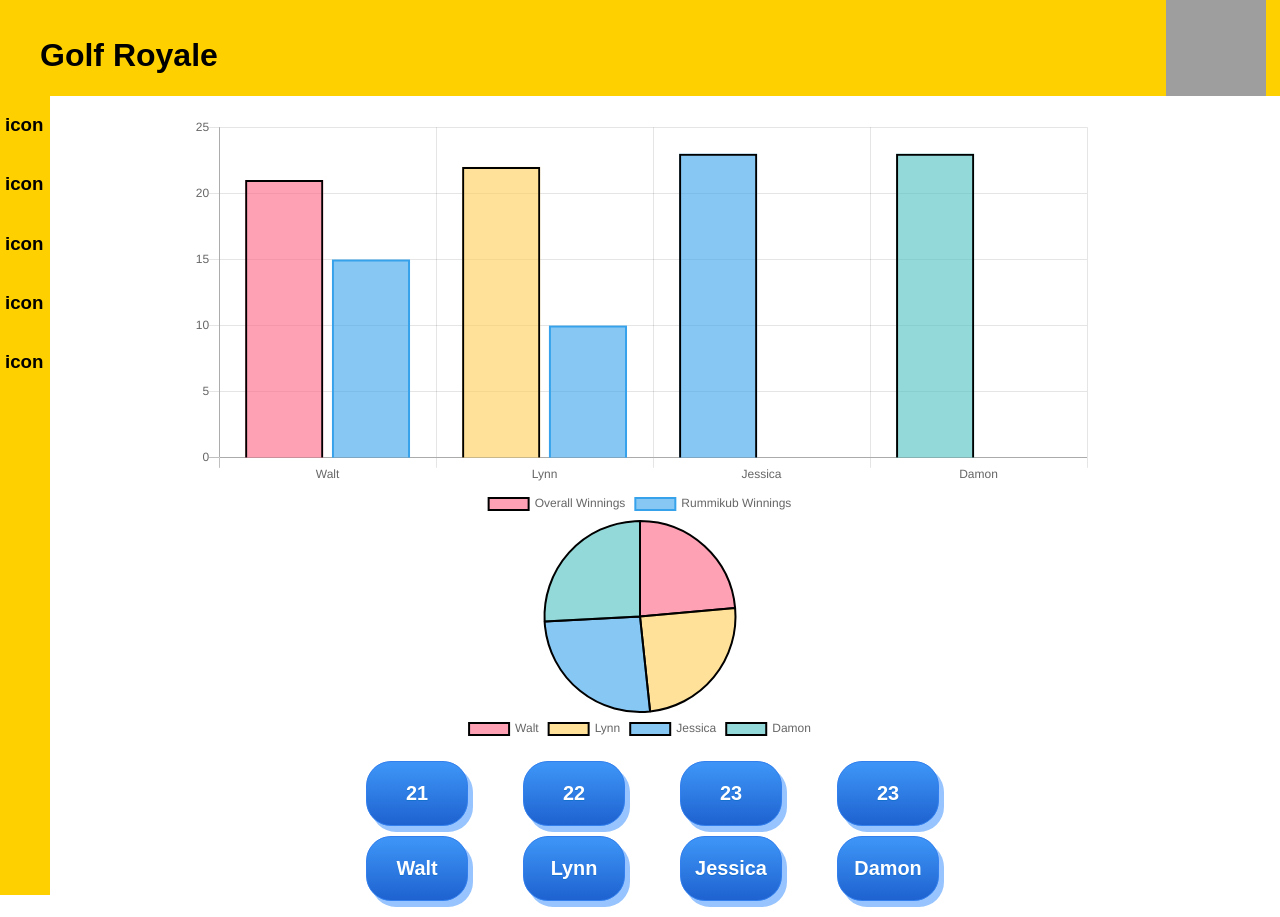
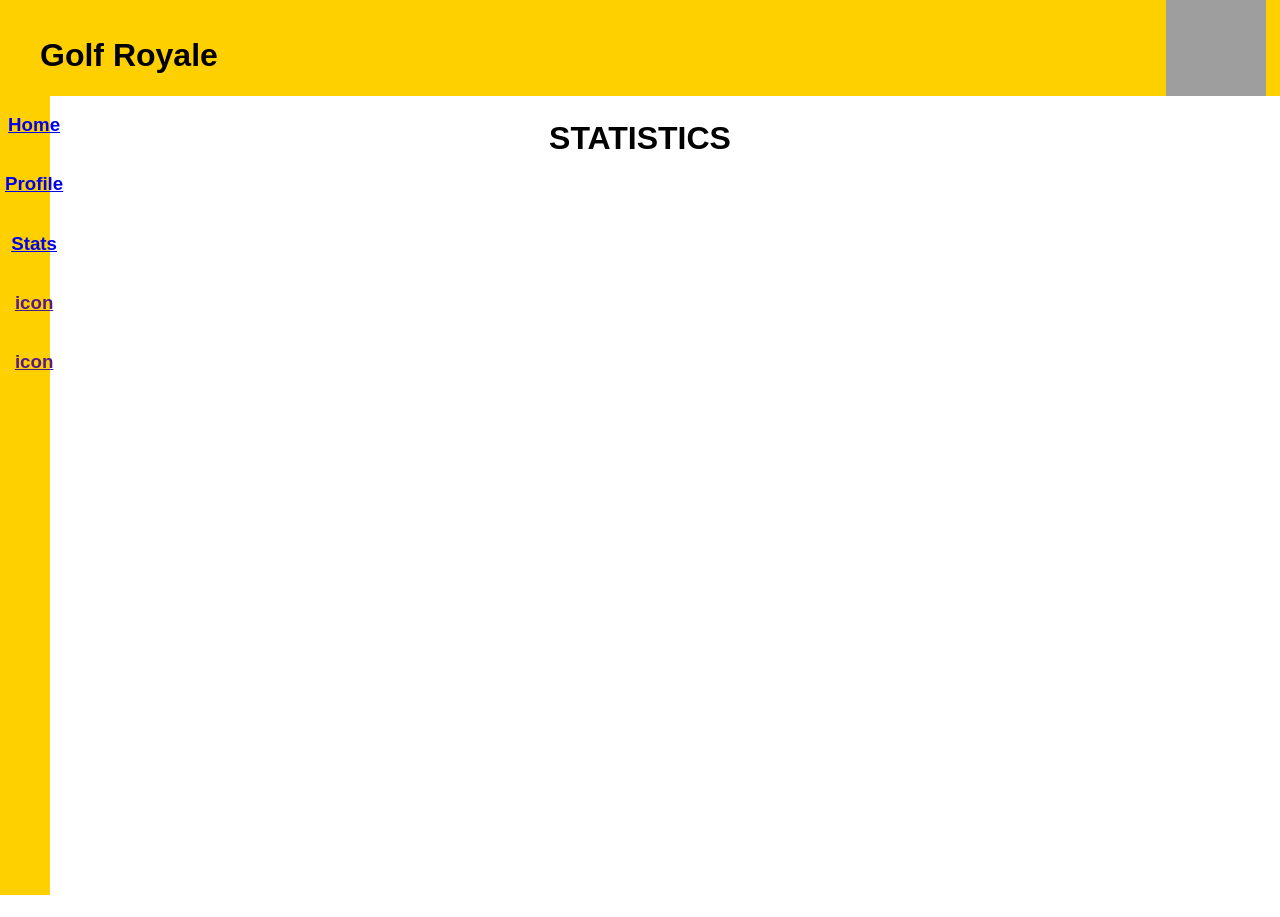
Before and after one commit to WaltDeyzel/scoreboard, a React (Create React App) app: page /user-stats in a window 1280 px wide. After the commit the page ends 800 px from the top, so only its background shows below. Built offline with nearby package versions, Linux system fonts and the light colour scheme; grey boxes are pictures that could not be loaded.

Commit message:
Page routing is set up!

```diff
--- a/src/components/Navbar/Navbar.css
+++ b/src/components/Navbar/Navbar.css
@@ -32,10 +32,10 @@
     position: fixed; /* Fixed Sidebar (stay in place on scroll) */
     z-index: 1; /* Stay on top */
     bottom: 0;
-    background-color: lightseagreen;
     overflow: hidden;
   }
   .Tiles{
+    position: relative;
     justify-content: space-evenly;
     flex-flow: row;
 
@@ -49,6 +49,6 @@
   }
 }
 
-h3:hover{
+.Tiles li h3:hover{
   color:honeydew;
 }
--- a/src/components/Navbar/Navbar.js
+++ b/src/components/Navbar/Navbar.js
@@ -1,5 +1,6 @@
 import React from 'react';
 import './Navbar.css';
+import { Route, Link } from 'react-router-dom';
 // import { FontAwesomeIcon } from '@fortawesome/react-fontawesome'
 // import { faCoffee } from '@fortawesome/free-solid-svg-icons'
 
@@ -8,11 +9,11 @@ const navBar = (props) => {
     return (
         <div className='Navbar'>
             <ul className="Tiles">
-                <li><h3>icon</h3></li>
-                <li><h3>icon</h3></li>
-                <li><h3>icon</h3></li>
-                <li><h3>icon</h3></li>
-                <li><h3>icon</h3></li>
+                <li><Link to="/"><h3>Home</h3></Link></li>
+                <li><Link to="/user-profile"><h3>Profile</h3></Link></li>
+                <li><Link to="/user-stats"><h3>Stats</h3></Link></li>
+                <li><Link><h3>icon</h3></Link></li>
+                <li><Link><h3>icon</h3></Link></li>
             </ul>
         </div>
     );
--- a/src/container/App.js
+++ b/src/container/App.js
@@ -1,10 +1,14 @@
 import React, { Component } from 'react';
 import './App.css';
 import { BrowserRouter} from 'react-router-dom';
+import { Route, Link } from 'react-router-dom';
 
 import MainPage from "../container/MainPage/MainPage";
+import UserProfilePage from "../container/UserProfilePage/UserProfilePage";
+import UserStatsPage from "../container/UserStatsPage/UserStatsPage";
 import Header from '../components/Head/Head';
 import Layout from '../components/Layout/Layout';
+import NavBar from '../components/Navbar/Navbar';
 
 class App extends Component {
 
@@ -15,7 +19,10 @@ class App extends Component {
         <div className="App">
           <Layout>
             <Header />
-            <MainPage />
+            <NavBar />
+            <Route path="/" exact component={MainPage}/>
+            <Route path="/user-profile" component={UserProfilePage}/>
+            <Route path="/user-stats" exact component={UserStatsPage}/>
           </Layout>
         </div>
       </BrowserRouter>
--- a/src/container/MainPage/MainPage.js
+++ b/src/container/MainPage/MainPage.js
@@ -3,7 +3,6 @@ import React, { Component } from 'react';
 import './MainPage.css';
 import Aux from '../../hoc/Auxx';
 import Players from '../../components/Players/Players';
-import NavBar from '../../components/Navbar/Navbar';
 import Chart from '../../components/Chart/MainChart';
 
 class MainPage extends Component {
@@ -39,7 +38,6 @@ class MainPage extends Component {
     render() {
         return (
             <Aux>
-                <NavBar />
                 <Chart persons={this.state.persons} />
                 <Players players={this.state.persons} scoreAdd={this.addScoreHandler} />
             </Aux>
--- /dev/null
+++ b/src/container/UserProfilePage/UserProfilePage.js
@@ -0,0 +1,13 @@
+import React, { Component } from 'react'
+
+class ProfilePage extends Component {
+    render(){
+        return(
+            <div>
+                <h1>PROFILE</h1>
+            </div>
+        );
+    }
+
+}
+export default ProfilePage;
--- /dev/null
+++ b/src/container/UserStatsPage/UserStatsPage.js
@@ -0,0 +1,13 @@
+import React, { Component } from 'react'
+
+class UserStatsPage extends Component {
+    render(){
+        return(
+            <div>
+                <h1>STATISTICS</h1>
+            </div>
+        );
+    }
+
+}
+export default UserStatsPage;
```
Also changed, not shown: 1 other file (tests, documents, lock files or other folders).
